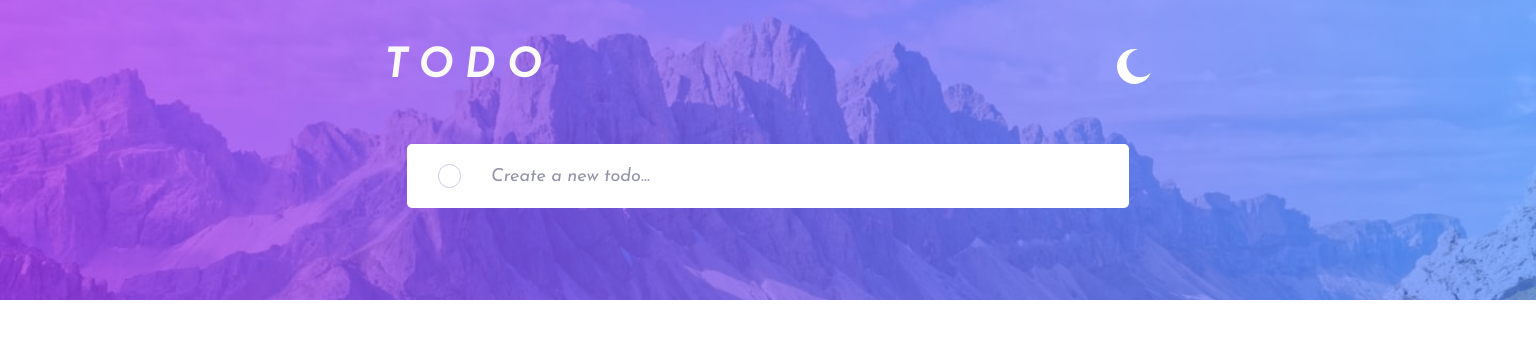
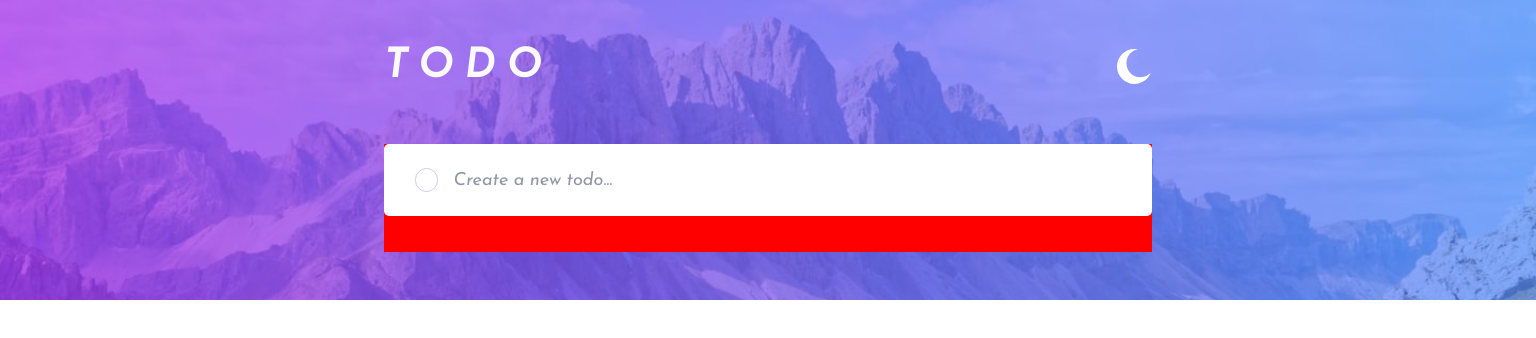
Before and after one commit to NastaranMO/todo, a React (Create React App) app: page / in a window 1536 px wide. Shown: the top 338 px of the page. Built offline with nearby package versions, Linux system fonts and the light colour scheme.

Commit message:
fix bug in style

```diff
--- a/src/App.scss
+++ b/src/App.scss
@@ -19,6 +19,7 @@ main {
 }
 
 .todo {
+  background-color: red;
   position: fixed;
   top: 7rem;
   width: 90vw;
@@ -34,6 +35,5 @@ main {
   @media (min-width: 1400px) {
     width: 50vw;
     margin-inline: 25vw;
-    height: 64px;
   }
 }
--- a/src/App.tsx
+++ b/src/App.tsx
@@ -28,6 +28,11 @@ const App = () => {
       <Header />
       <main className='todo'>
         <InputField addTodos={addTodos} />
+        <ul>
+          {todos.map((todo) => (
+            <li>{todo.name}</li>
+          ))}
+        </ul>
       </main>
     </div>
   );
--- a/src/components/InputField/index.scss
+++ b/src/components/InputField/index.scss
@@ -1,14 +1,14 @@
 @import '../../colors.scss';
 .form {
-  width: 90%;
+  width: 94%;
   padding-left: 6%;
   background-color: white;
   display: flex;
-  justify-content: space-between;
   align-items: center;
   border-radius: 5px;
   height: 3em;
   @media (min-width: 1400px) {
+    width: 96%;
     padding-left: 4%;
     height: 4em;
   }
```
